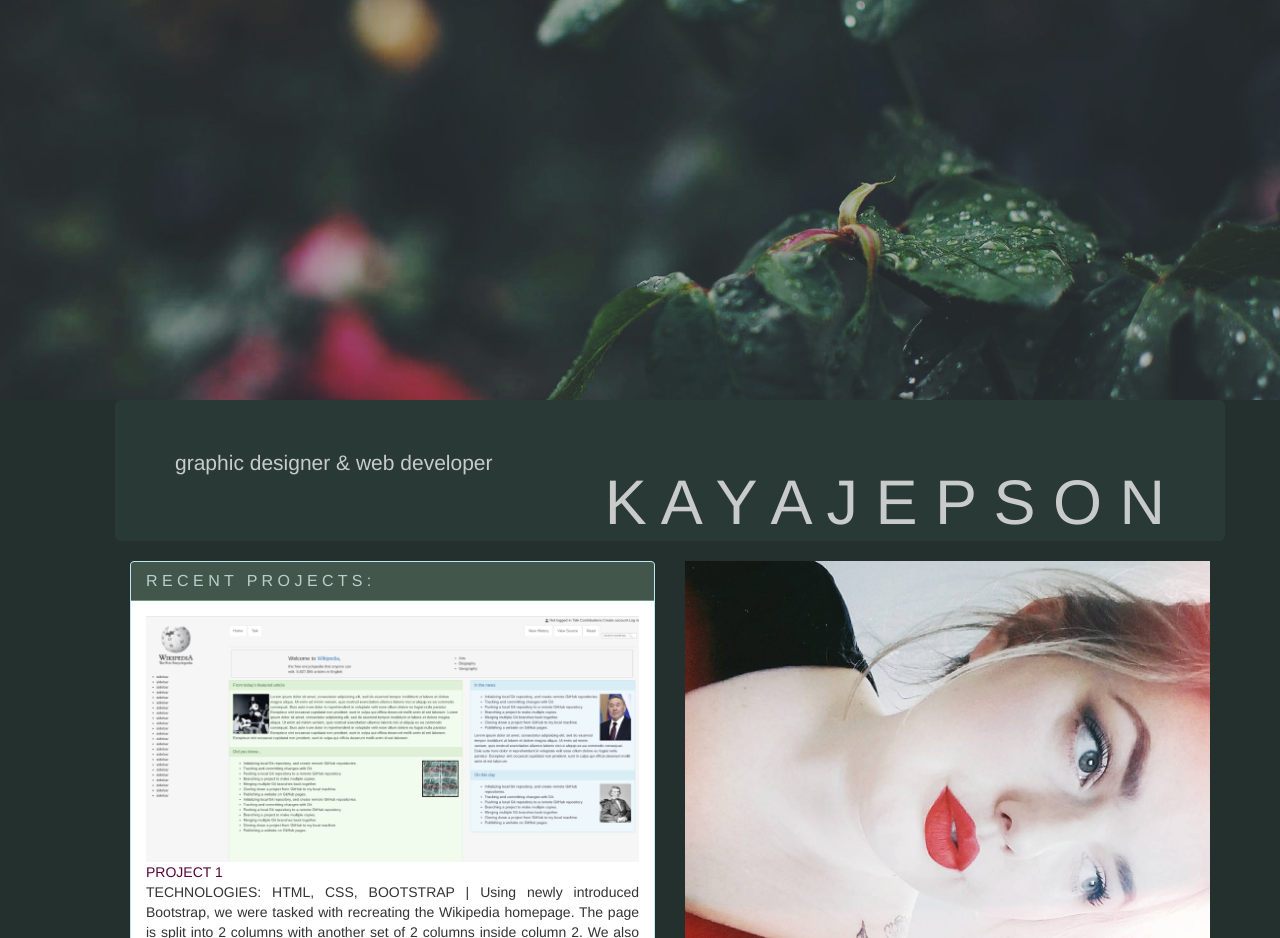
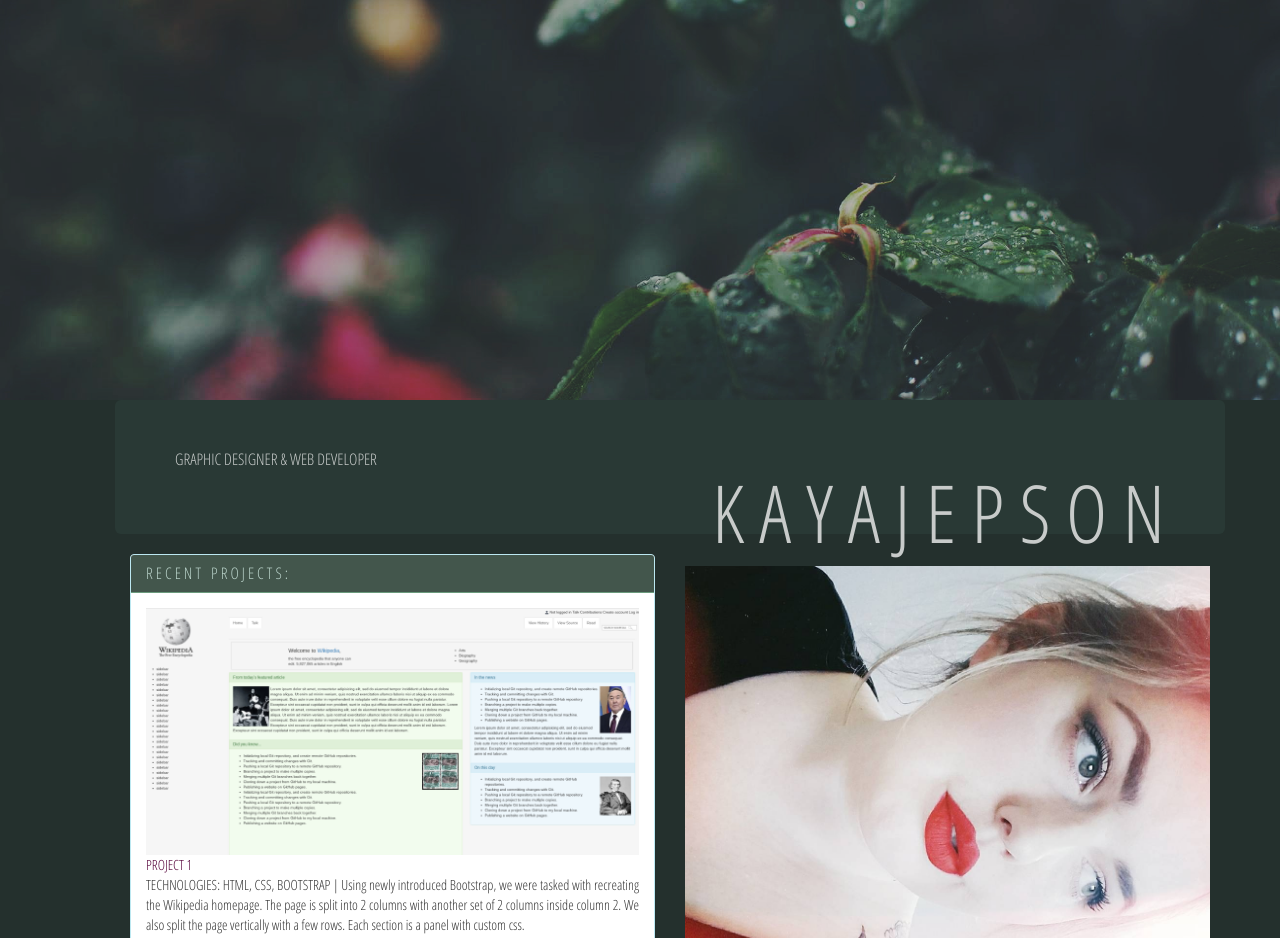
Before and after one commit to kayajepson/fridayWeek1, a plain HTML site: page index.html in a window 1280 px wide. Shown: the top 938 px of the page. Drawn offline with nearby package versions, Linux system fonts and the light colour scheme.

Commit message:
update font family

```diff
--- a/css/styles.css
+++ b/css/styles.css
@@ -1,10 +1,13 @@
 body {
   background-color: #24302D;
+  font-family: 'Open Sans Condensed', sans-serif;
 }
 
 h1.name {
   color: #FFFFFF;
   float: right;
+  font-family: 'Open Sans Condensed', sans-serif;
+  font-size: 80px;
 }
 
 .projLink{
@@ -16,10 +19,13 @@ h1.name {
 }
 .design {
   color: white;
+  font-family: 'Open Sans Condensed', sans-serif;
 }
 
 p.name {
   color: #FFFFFF;
+  font-size: 16px;
+  font-family: 'Open Sans Condensed', sans-serif;
 }
 
 .bioImg {
--- a/index.html
+++ b/index.html
@@ -2,6 +2,7 @@
 <html lang="en" dir="ltr">
 <link rel="stylesheet" href="https://stackpath.bootstrapcdn.com/bootstrap/4.3.1/css/bootstrap.min.css" integrity="sha384-ggOyR0iXCbMQv3Xipma34MD+dH/1fQ784/j6cY/iJTQUOhcWr7x9JvoRxT2MZw1T" crossorigin="anonymous">
 <link href="css/bootstrap.css" rel="stylesheet" type="text/css">
+<link href="https://fonts.googleapis.com/css?family=Open+Sans+Condensed:300" rel="stylesheet">
 <link href="css/styles.css" rel="stylesheet" type="text/css">
   <head>
     <meta charset="utf-8">
@@ -15,7 +16,7 @@
       <div class="container">
             <div class="jumbotron">
               <h1 class="name">K A Y A J E P S O N</h1>
-              <p class="name"><a href="http://kayajepson.com" target="_blank"><span class="graphic">graphic designer</span></a> & <a href="https://github.com/kayajepson/" target="_blank"><span class="design">web developer</span></a></p>
+              <p class="name"><a href="http://kayajepson.com" target="_blank"><span class="graphic">GRAPHIC DESIGNER</span></a> & <a href="https://github.com/kayajepson/" target="_blank"><span class="design">WEB DEVELOPER</span></a></p>
             </div>
               <div class="col-md-6 left">
                 <div class="panel panel-info">
@@ -130,7 +131,7 @@
                     <h2 class="panel-title">I N T E R E S T S</h2>
                   </div>
                   <div class="panel-body">
-                    <p class="justify">Aside from design and development, I enjoy photography, hanging out with my dog, and trying new coffee shops. When the weather permits, I also enjoy tennis and hiking. I can  make a mean latte.</p>
+                    <p class="justify">Aside from design and development, I enjoy photography, hanging out with my dog, and trying new coffee shops. When the weather permits, I also enjoy tennis, hiking, and exploring the PNW. I can  make a mean latte.</p>
                   </div>
                   </div>
 <!-- social --!>
```
